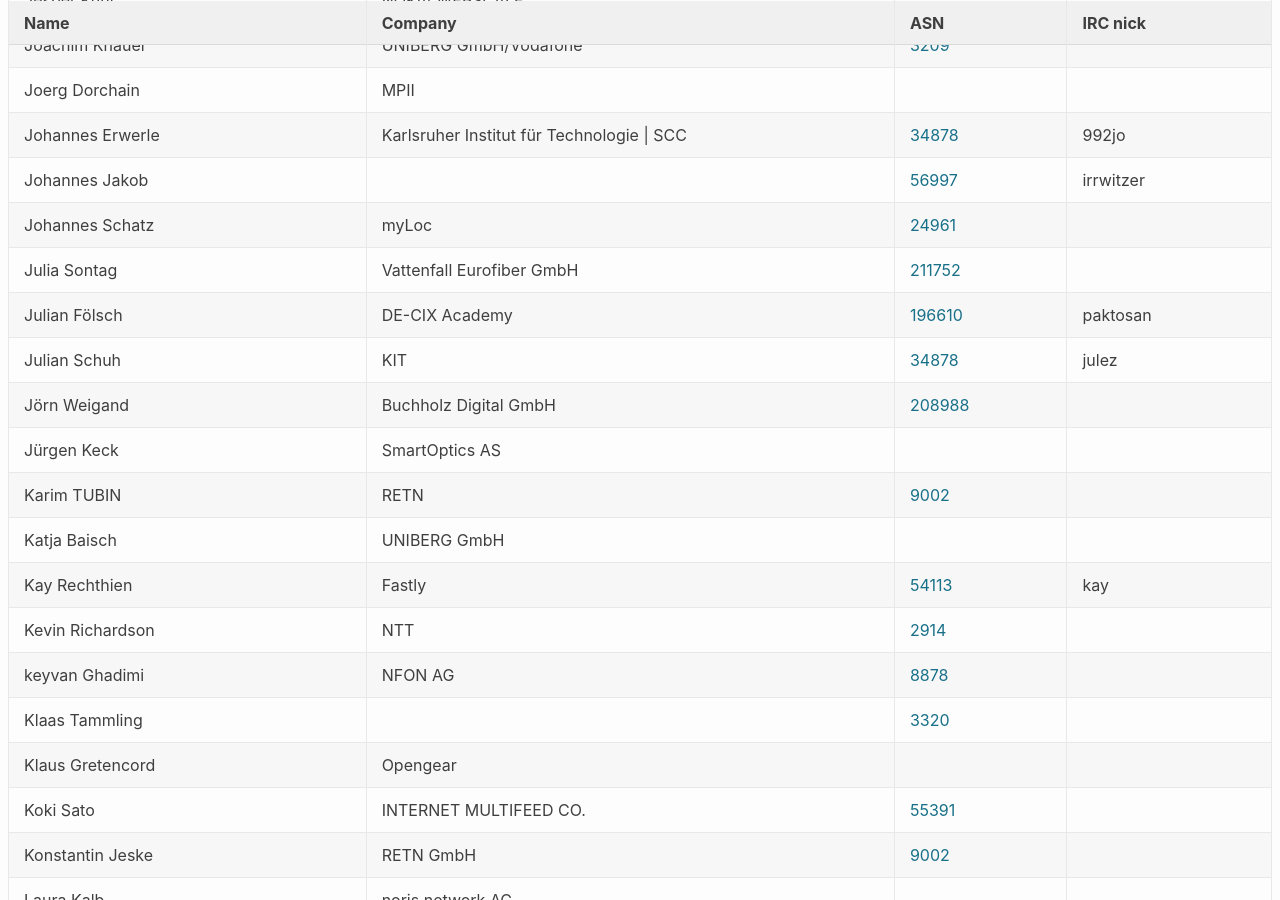
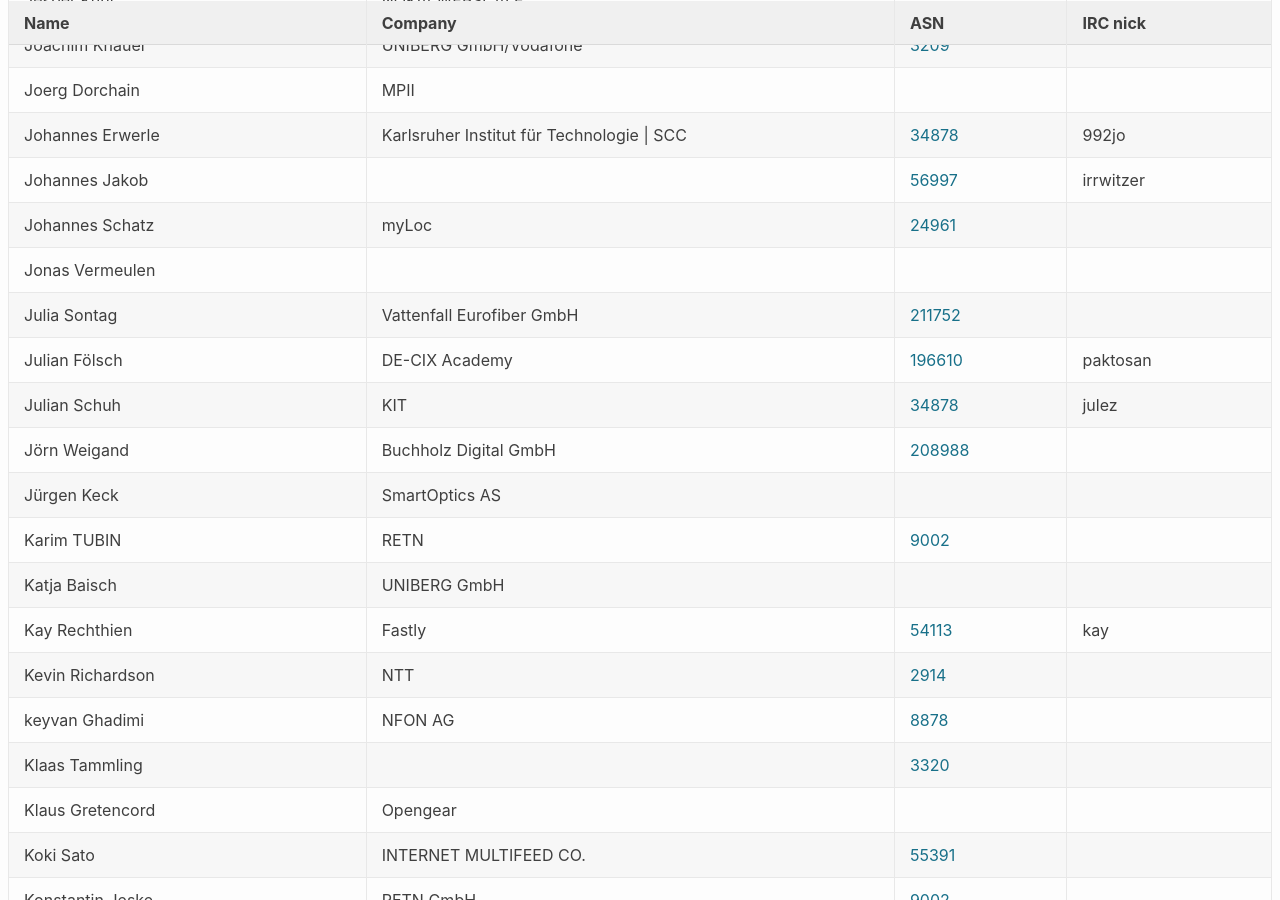
Before and after one commit to denog/pretix-attendeelist, a Jekyll site: the page built from denog14/index.md, in a window 1280 px wide and 900 px high, scrolled down 5509 px. Built offline with Jekyll 4.4.1, drawn with Linux system fonts in a browser that asks for light colours.

Commit message:
Latest data: Mon Nov  7 20:10:48 UTC 2022

```diff
--- a/_data/attendees_denog14_onsite.json
+++ b/_data/attendees_denog14_onsite.json
@@ -742,6 +742,12 @@
     "company": "myLoc",
     "irc": null,
     "asn": "24961"
+  },
+  {
+    "name": "Jonas Vermeulen",
+    "company": null,
+    "irc": null,
+    "asn": null
   },
   {
     "name": "Jörn Weigand",
```
